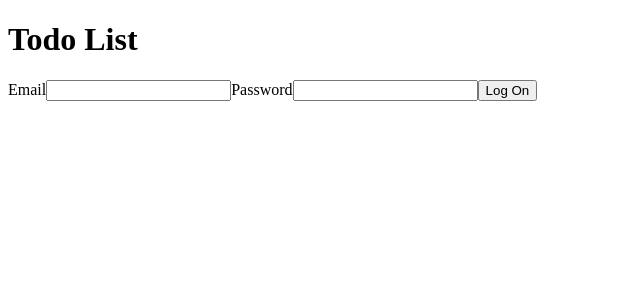
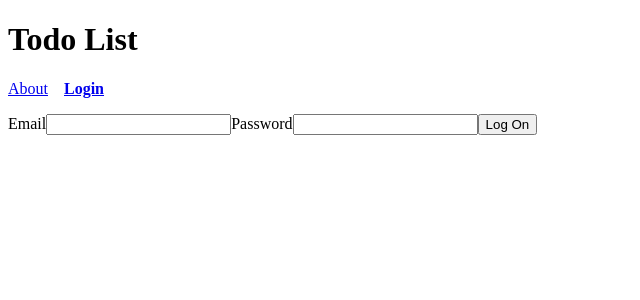
Before and after one commit to liyah2/todo-list, a React (Vite) app: page /login in a window 1280 px wide. Shown: the top 300 px of the page, without its empty margins (0-640 px from the left). Built offline with nearby package versions, Linux system fonts and the light colour scheme.

Commit message:
fixed navigation

```diff
--- a/src/shared/Header.jsx
+++ b/src/shared/Header.jsx
@@ -8,6 +8,8 @@ export default function Header() {
     <header>
       <h1>Todo List</h1>
 
+      <Navigation />
+
       {isAuthenticated && (
         <button type="button" onClick={logout}>
           Log Out
```
